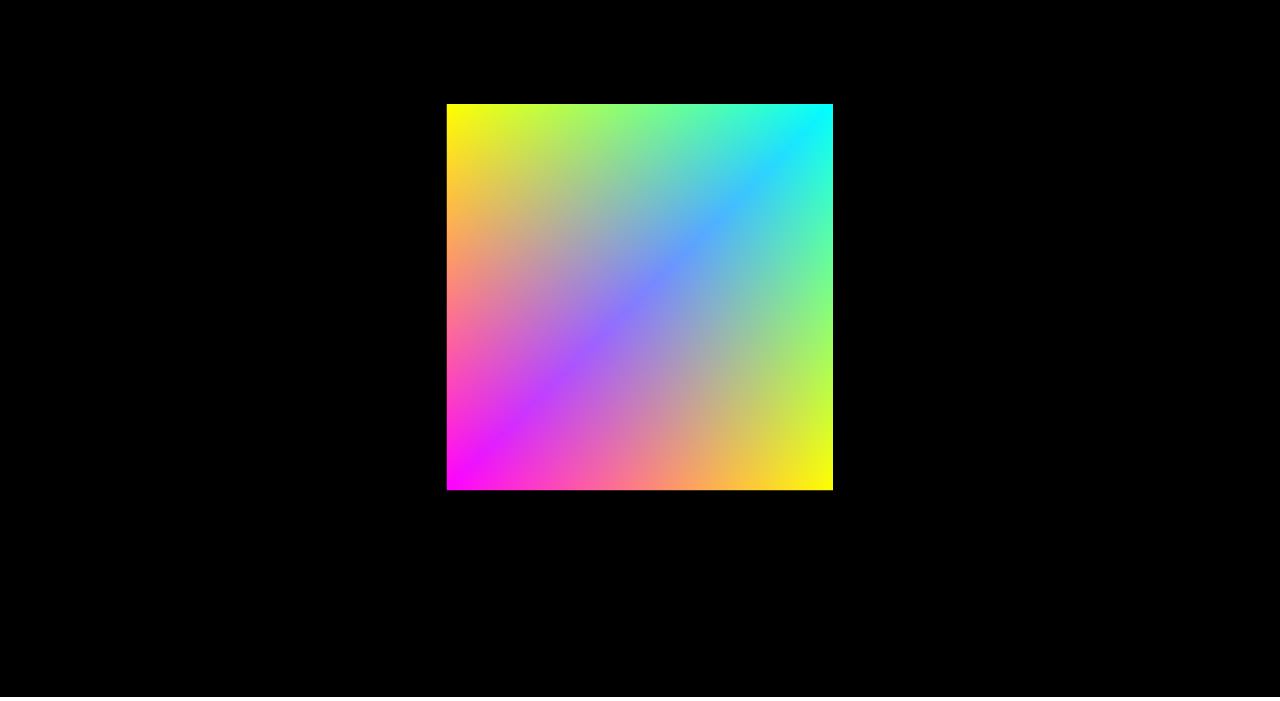
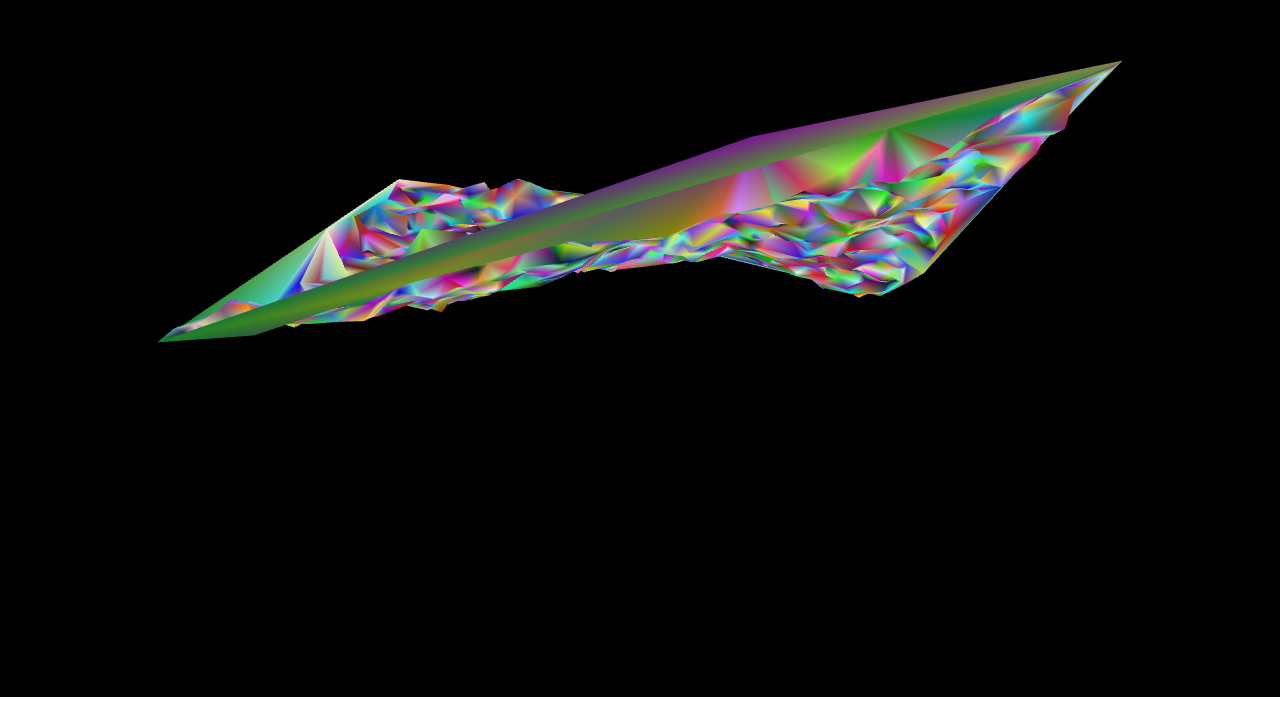
Before and after one commit to btsavage/terrain_thinger, a plain HTML site: page index.html in a window 1280 px wide. Shown: the part 103-804 px from the top of the page. Drawn offline with Linux system fonts and the light colour scheme; animation ran at ten frames a second.

Commit message:
now there is a 3D model generated of a fractal landscape

```diff
--- a/index.html
+++ b/index.html
@@ -4,6 +4,8 @@
         <script type="text/javascript" src="cross_browser_utility_methods.js"></script>
         <script type="text/javascript" src="sylvester.src.js"></script>
         <script type="text/javascript" src="glUtils.js"></script>
+        <script type="text/javascript" src="triangle.js"></script>
+        <script type="text/javascript" src="triangulation.js"></script>
         <script type="text/javascript" src="main.js"></script>
         <link rel="stylesheet" type="text/css" href="style.css">
 
--- a/main.js
+++ b/main.js
@@ -1,3 +1,4 @@
+"use strict";
 var canvas = null;
 var gl = null;
 
@@ -43,7 +44,6 @@ var inertialMovement = false;
 function onMouseDown(e){
 	inertialMovement = false;
 
-	console.log("down");
 	mouseDownX = e.screenX;
 	mouseDownY = e.screenY;
 	mouseDownTheta = theta;
@@ -53,18 +53,14 @@ function onMouseDown(e){
 
 function onMouseUp(e){
 	inertialMovement = true;
-	console.log("up");
 	canvas.removeEventListener( "mousemove", onMouseMove );
 
 	var deltaTime = Date.now() - lastMouseTime;
-	console.log( "onMouseUp(); deltaTime: " + deltaTime + ", thetaVelocity: " + thetaVelocity );
 }
 
 function onMouseMove(e){
-	console.log("move");
 	var deltaX = e.screenX - mouseDownX;
 	var deltaY = e.screenY - mouseDownY;
-	console.log( deltaX, deltaY );
 
 	var newTheta = mouseDownTheta + deltaX*3*2*Math.PI/(canvas.width);
 	var newPhi = Math.min(Math.PI/2, Math.max(-Math.PI/2, mouseDownPhi + deltaY*5*Math.PI/(canvas.height)));
@@ -79,8 +75,6 @@ function onMouseMove(e){
 }
 
 function onResize(){
-	console.log("resized");
-
 	var dimensions = pageSize();
 	canvas.width = dimensions.width;
 	canvas.height = dimensions.height;
@@ -88,6 +82,9 @@ function onResize(){
 	gl.viewport(0, 0, canvas.width, canvas.height);
 }
 
+var shaderProgram;
+var vertexPositionAttribute;
+var vertexColorAttribute;
 function initShaders() {
 	var fragmentShader = getShader(gl, "shader-fs");
 	var vertexShader = getShader(gl, "shader-vs");
@@ -148,7 +145,16 @@ function getShader(gl, id) {
 	return shader;
 }
 var NUM_VERTS = 10;
+var NUM_TERRAIN_VERTS = 0;
+var NUM_TERRAIN_INDICES = 0;
 
+var squareVerticesBuffer;
+var squareVerticesColorBuffer;
+
+var terrainVerticesBuffer;
+var terrainVerticesColorBuffer;
+var terrainIndexBuffer;
+var terrain;
 function initBuffers() {
 	squareVerticesBuffer = gl.createBuffer();
 	gl.bindBuffer(gl.ARRAY_BUFFER, squareVerticesBuffer);
@@ -184,6 +190,41 @@ function initBuffers() {
 	squareVerticesColorBuffer = gl.createBuffer();
 	gl.bindBuffer(gl.ARRAY_BUFFER, squareVerticesColorBuffer);
 	gl.bufferData(gl.ARRAY_BUFFER, new Float32Array(colors), gl.STATIC_DRAW);
+
+	// Terrain
+	terrainVerticesBuffer = gl.createBuffer();
+	gl.bindBuffer(gl.ARRAY_BUFFER, terrainVerticesBuffer);
+
+	terrain = new Triangulation();
+	terrain.addPoint(-1, -1, Math.random()-0.5);
+	terrain.addPoint(1, -1, Math.random()-0.5);
+	terrain.addPoint(-1, 1, Math.random()-0.5);
+	terrain.addPoint(1, 1, Math.random()-0.5);
+	for( var i = 0; i < 2000; i++ ){
+		terrain.addPoint( 2*Math.random()-1, 2*Math.random()-1 );
+	}
+	gl.bufferData(gl.ARRAY_BUFFER, terrain.exportVertices(), gl.STATIC_DRAW);
+
+	// Terrain Color
+	terrainVerticesColorBuffer = gl.createBuffer();
+	gl.bindBuffer(gl.ARRAY_BUFFER, terrainVerticesColorBuffer);
+	gl.bufferData(gl.ARRAY_BUFFER, terrain.exportVertexColors(), gl.STATIC_DRAW);
+
+	NUM_TERRAIN_VERTS = terrain.points.length;
+
+	// Indices
+	terrainIndexBuffer = gl.createBuffer();
+	gl.bindBuffer(gl.ELEMENT_ARRAY_BUFFER, terrainIndexBuffer);
+	var indices = terrain.exportIndexBuffer();
+	gl.bufferData(gl.ELEMENT_ARRAY_BUFFER, indices, gl.STATIC_DRAW);
+	NUM_TERRAIN_INDICES = indices.length;
+}
+
+function addPoint(){
+	terrain.addPoint( 2*Math.random()-1, 2*Math.random()-1 );
+
+	gl.bindBuffer(gl.ARRAY_BUFFER, terrainVerticesBuffer);
+	gl.bufferData(gl.ARRAY_BUFFER, terrain.exportVertices(), gl.STATIC_DRAW);
 }
 
 var THETA_FRICTION = 0.005;
@@ -229,7 +270,7 @@ function drawScene() {
 
 	// Update values for perspective and model-view matrices
 	var perspectiveMatrix = makePerspective(45, canvas.width/canvas.height, 0.1, 100.0);
-	var mvMatrix = Matrix.I(4).x(Matrix.Translation($V([0.0, 0.0, -6.0])).ensure4x4());
+	var mvMatrix = Matrix.I(4).x(Matrix.Translation($V([0.0, 0.0, -3.0])).ensure4x4());
 
 	var phiRotationMatrix = Matrix.Rotation(phi, $V([1, 0, 0])).ensure4x4();
 	mvMatrix = mvMatrix.x(phiRotationMatrix);
@@ -243,12 +284,22 @@ function drawScene() {
 	gl.uniformMatrix4fv(mvUniform, false, new Float32Array(mvMatrix.flatten()));
 
 	// Bind model data
+/*
 	gl.bindBuffer(gl.ARRAY_BUFFER, squareVerticesBuffer);
 	gl.vertexAttribPointer(vertexPositionAttribute, 3, gl.FLOAT, false, 0, 0);
 	gl.bindBuffer(gl.ARRAY_BUFFER, squareVerticesColorBuffer);
 	gl.vertexAttribPointer(vertexColorAttribute, 4, gl.FLOAT, false, 0, 0);
 
 	gl.drawArrays(gl.TRIANGLE_STRIP, 0, NUM_VERTS);
+*/
+
+	gl.bindBuffer(gl.ARRAY_BUFFER, terrainVerticesBuffer);
+	gl.vertexAttribPointer(vertexPositionAttribute, 3, gl.FLOAT, false, 0, 0);
+	gl.bindBuffer(gl.ARRAY_BUFFER, terrainVerticesColorBuffer);
+	gl.vertexAttribPointer(vertexColorAttribute, 4, gl.FLOAT, false, 0, 0);
+
+	gl.bindBuffer(gl.ELEMENT_ARRAY_BUFFER, terrainIndexBuffer);
+	gl.drawElements(gl.TRIANGLES, NUM_TERRAIN_INDICES, gl.UNSIGNED_SHORT, 0);
 
 	raf(drawScene);
 }
--- a/triangle.js
+++ b/triangle.js
@@ -29,7 +29,7 @@ Triangle.prototype = {
 		var result = this.matrix.x( $V([x - p1.x, y - p1.y]) ).elements;
 		return (result[0] >= 0) && (result[1] >= 0) && (result[0] <= 1 ) && (result[1] <= 1 ) && (result[0] + result[1] <= 1);
 	},
-	edgeCrossed: function edgeCrossed(x, y){
+	edgeCrossed: function edgeCrossed(x, y, context){
 		if( !this.centroid || !this.cv1 || !this.cv2 || !this.cv3 ){
 			this.centroid = {
 				x: (this.points[ this.idx1 ].x + this.points[ this.idx2 ].x + this.points[ this.idx3 ].x)/3,
@@ -51,31 +51,39 @@ Triangle.prototype = {
 		var test2 = this.cv2.dot( v );
 		var test3 = this.cv3.dot( v );
 
+		if( context ){
 			context.strokeStyle = "rgb(255, 0, 255)";
 			context.beginPath();
 			context.moveTo( this.centroid.x, this.centroid.y );
 			context.lineTo( x, y );
 			context.stroke();
+		}
 		if( test1 >= 0 && test2 <= 0 ){
+			if( context ){
 				context.strokeStyle = "rgb(0, 0, 255)";
 				context.beginPath();
 				context.moveTo( this.points[this.idx1].x, this.points[this.idx1].y );
 				context.lineTo( this.points[this.idx2].x, this.points[this.idx2].y );
 				context.stroke();
+			}
 			return 0;
 		}else if( test2 >= 0 && test3 <= 0 ){
+			if( context ){
 				context.strokeStyle = "rgb(0, 0, 255)";
 				context.beginPath();
 				context.moveTo( this.points[this.idx2].x, this.points[this.idx2].y );
 				context.lineTo( this.points[this.idx3].x, this.points[this.idx3].y );
 				context.stroke();
+			}
 			return 1;
 		}else{
+			if( context ){
 				context.strokeStyle = "rgb(0, 0, 255)";
 				context.beginPath();
 				context.moveTo( this.points[this.idx3].x, this.points[this.idx3].y );
 				context.lineTo( this.points[this.idx1].x, this.points[this.idx1].y );
 				context.stroke();
+			}
 			return 2;
 		}
 	},
@@ -106,6 +114,28 @@ Triangle.prototype = {
 
 		trianglesList.push( newTri1, newTri2 );
 		dirtyEdges.push( [newTri1, 0], [newTri1, 2], [newTri2, 0], [newTri2, 1], [this, 1], [this, 2] );
+	},
+	interpolate: function interpolate(x, y, k){
+		var p1 = this.points[this.idx1];
+		var p2 = this.points[this.idx2];
+		var p3 = this.points[this.idx3];
+		if( !this.matrix ){
+			this.matrix = $M([
+				[p2.x - p1.x, p3.x - p1.x],
+				[p2.y - p1.y, p3.y - p1.y]
+			]).inv();
+		}
+		var result = this.matrix.x( $V([x - p1.x, y - p1.y]) );
+		var u = result.elements[0];
+		var v = result.elements[1];
+
+		var d1 = Math.sqrt( (p1.x - x)*(p1.x - x) + (p1.y - y)*(p1.y - y) );
+		var d2 = Math.sqrt( (p2.x - x)*(p2.x - x) + (p2.y - y)*(p2.y - y) );
+		var d3 = Math.sqrt( (p3.x - x)*(p3.x - x) + (p3.y - y)*(p3.y - y) );
+
+		var minDistance = Math.min( d1, d2, d3 );
+
+		return p1.z + result.dot( $V([p2.z - p1.z, p3.z - p1.z]) ) + minDistance*k*(2*Math.random()-1);
 	},
 	replaceNeighbor: function replaceNeighbor(oldTri, newTri){
 		for( var i = 0; i < 3; i++ ){
--- a/triangulation.js
+++ b/triangulation.js
@@ -1,11 +1,16 @@
+K = 0.3;
+
 function Triangulation(){
 	this.points = [];
 	this.triangles = [];
 }
 
 Triangulation.prototype = {
-	addPoint: function addPoint( x, y ){
-		this.points.push( {x:x, y:y} );
+	addPoint: function addPoint( x, y, z ){
+		var pt = {x:x, y:y, z:z};
+		var generateZValue = (typeof(z) === "undefined");
+
+		this.points.push( pt );
 		if( this.points.length < 3 ){
 			return;
 		}else if( this.points.length === 3 ){
@@ -45,6 +50,9 @@ Triangulation.prototype = {
 				}
 			}
 			var dirtyEdges = [];
+			if( generateZValue ){
+				pt.z = tri.interpolate( x, y, K );
+			}
 			tri.split( this.points.length-1, this.triangles, dirtyEdges );
 			this.ensureDelaunay(dirtyEdges);
 		}
@@ -65,5 +73,36 @@ Triangulation.prototype = {
 				console.log("edge was flipped!");
 			}
 		}
+	},
+	exportVertices: function exportVertices(){
+		var values = [];
+		for( var i = 0; i < this.points.length; i++ ){
+			var vertex = this.points[i];
+			values[3*i] = vertex.x;
+			values[3*i + 1] = vertex.z;
+			values[3*i + 2] = vertex.y;
+
+		}
+		return new Float32Array(values);
+	},
+	exportVertexColors: function exportVertexColors(){
+		var vertexColors = [];
+		for( var i = 0; i < this.points.length; i++ ){
+			vertexColors[4*i] = Math.random();
+			vertexColors[4*i+1] = Math.random();
+			vertexColors[4*i+2] = Math.random();
+			vertexColors[4*i+3] = 1;
+		}
+		return new Float32Array(vertexColors);
+	},
+	exportIndexBuffer: function exportIndexBuffer(){
+		var indices = [];
+		for( var i = 0; i < this.triangles.length; i++ ){
+			var triangle = this.triangles[i];
+			indices[3*i] = triangle.idx1;
+			indices[3*i+1] = triangle.idx2;
+			indices[3*i+2] = triangle.idx3;
+		}
+		return new Uint16Array(indices);
 	}
 };
```
Lines whose indentation alone changed are shown as unchanged.
